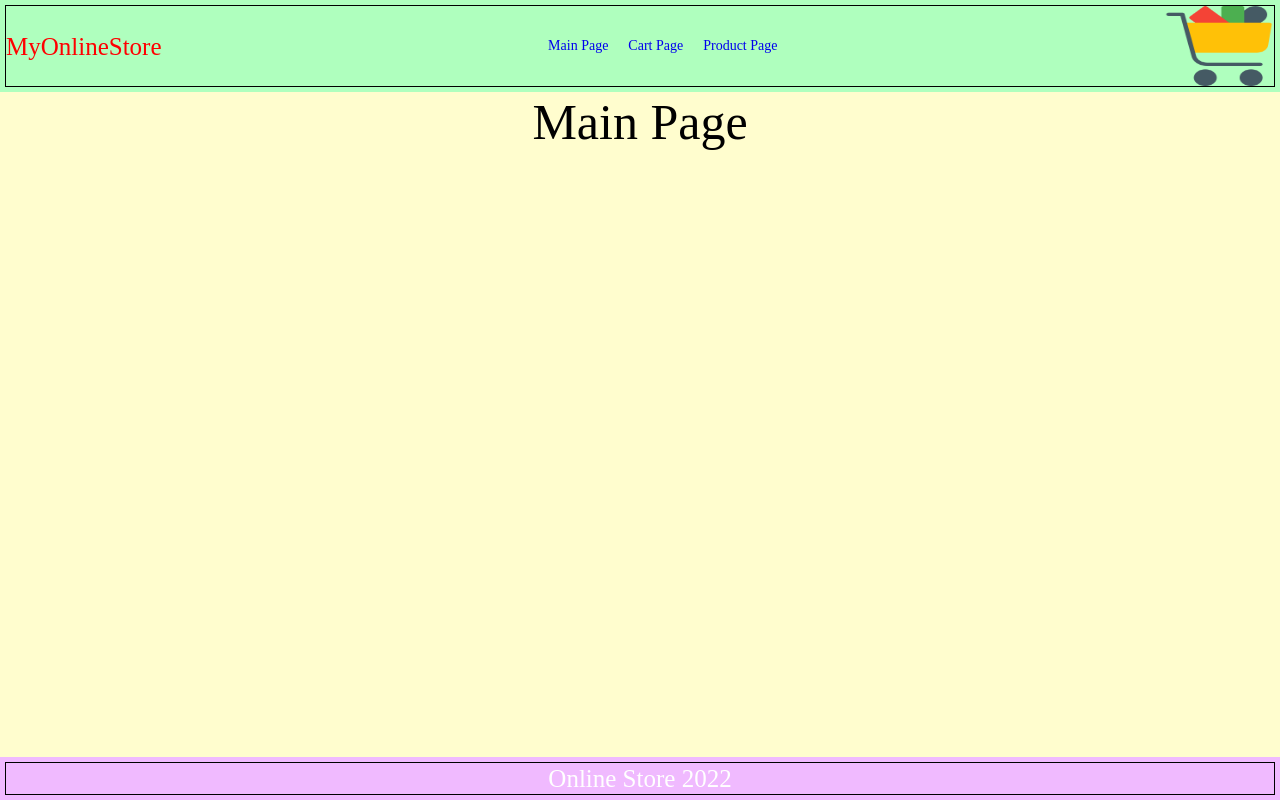
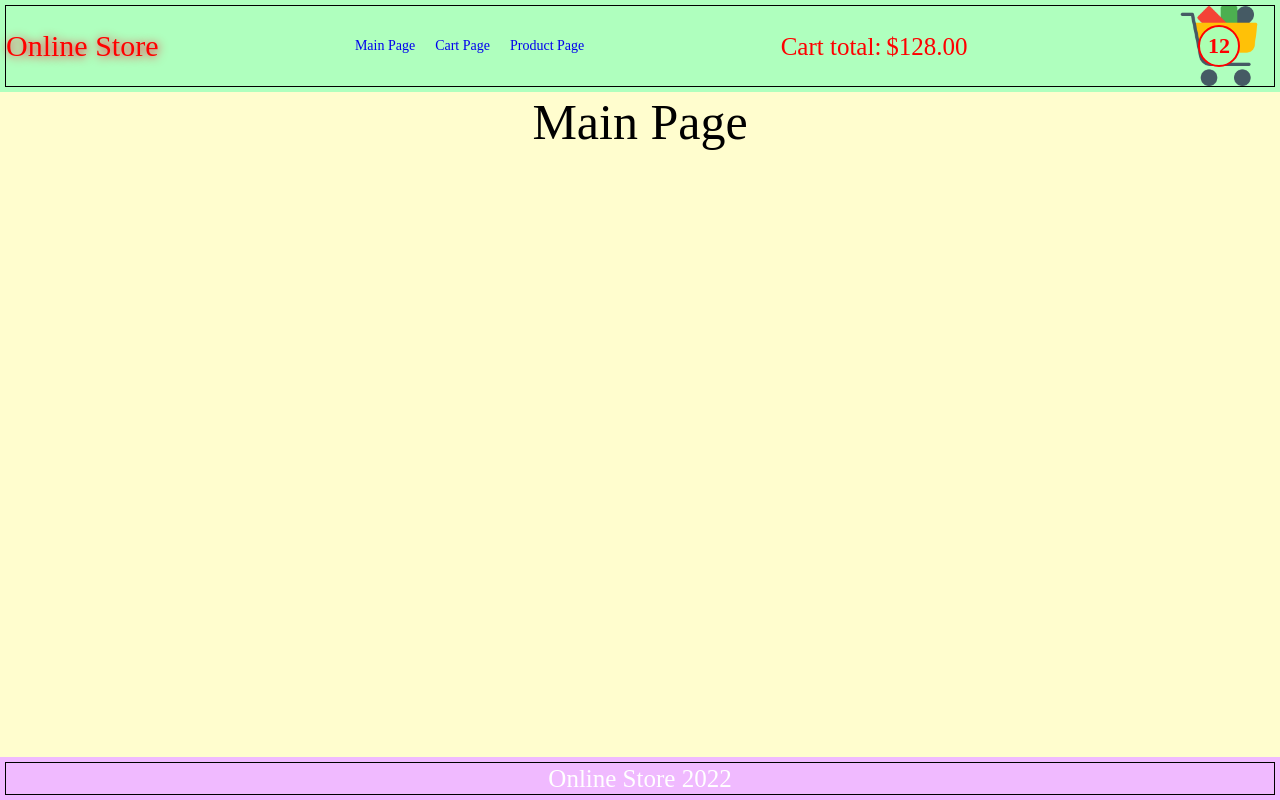
Before and after one commit to olegpl1993/online-store, a website built with webpack: page src/index.html in a window 1280 px wide. Built offline with nearby package versions, Linux system fonts and the light colour scheme.

Commit message:
feat: create heder elements

```diff
--- a/src/modules/header/header.scss
+++ b/src/modules/header/header.scss
@@ -9,8 +9,9 @@
 }
 
 .logo {
-  font-size: 25px;
+  font-size: 30px;
   color: red;
+  text-shadow: 1px 1px 10px rgb(255, 0, 43);
 }
 
 .menu {
@@ -27,7 +28,35 @@
   }
 }
 
+.total {
+  font-size: 25px;
+  color: rgb(255, 0, 0);
+  display: flex;
+  gap: 5px;
+}
+
 .cartImg {
   height: 80px;
   width: 110px;
+  background-image: url("../../images/cart.png");
+  background-position: center;
+  background-repeat: no-repeat;
+  background-size: contain;
+  display: flex;
+  align-items: center;
+  justify-content: center;
 }
+
+.productsInCart {
+  height: 42px;
+  width: 42px;
+  font-size: 22px;
+  font-weight: 700;
+  color: rgb(255, 0, 0);
+  border: 2px solid rgb(255, 0, 0);
+  background-color: rgb(171, 255, 178);
+  border-radius: 50%;
+  display: flex;
+  align-items: center;
+  justify-content: center;
+}
--- a/src/modules/header/header.ts
+++ b/src/modules/header/header.ts
@@ -1,21 +1,24 @@
 import './header.scss';
 import { createElement } from '../createElement'
 import { route } from '../..'
-import cart from '../../images/cart.png'
 
 export function header(headerBox: HTMLElement) {
   const header = createElement(headerBox, 'div', 'header');
-  const logo = createElement(header, 'div', 'logo', 'MyOnlineStore');
+  const logo = createElement(header, 'div', 'logo', 'Online Store');
   const menu = createElement(header, 'div', 'menu');
   const linkMain = createElement(menu, 'a', 'link linkMain', 'Main Page');
+  (linkMain as HTMLAnchorElement).href = '#';
   const linkCart = createElement(menu, 'a', 'link linkCart', 'Cart Page');
+  (linkCart as HTMLAnchorElement).href = '#cart';
   const linkProduct = createElement(menu, 'a', 'link linkProduct', 'Product Page');
-  const cartImg = createElement(header, 'img', 'cartImg');
-  (cartImg as HTMLImageElement).src = cart;
+  (linkProduct as HTMLAnchorElement).href = '#product';
 
-  (linkMain as HTMLAnchorElement).href = '#';
-  (linkCart as HTMLAnchorElement).href = '#cart';
-  (linkProduct as HTMLAnchorElement).href = '#product';
+  const total = createElement(header, 'div', 'total');
+  const cartTotal = createElement(total, 'div', 'cartTotal', 'Cart total:');
+  const sumTotal = createElement(total, 'div', 'sumTotal', '$128.00');
+
+  const cartImg = createElement(header, 'div', 'cartImg');
+  const productsInCart = createElement(cartImg, 'div', 'productsInCart', '12');
 
   linkMain.addEventListener('click', (event) => route(event));
   linkCart.addEventListener('click', (event) => route(event));
```
